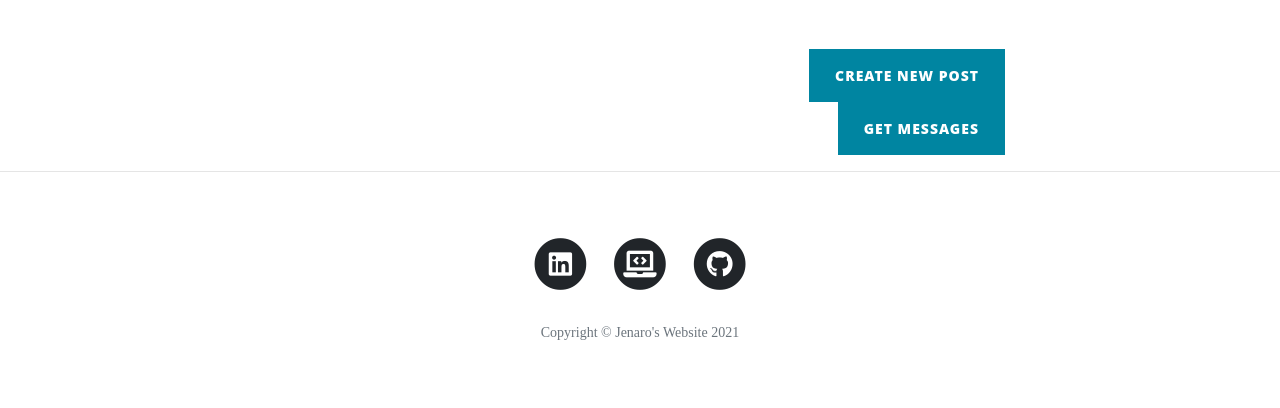
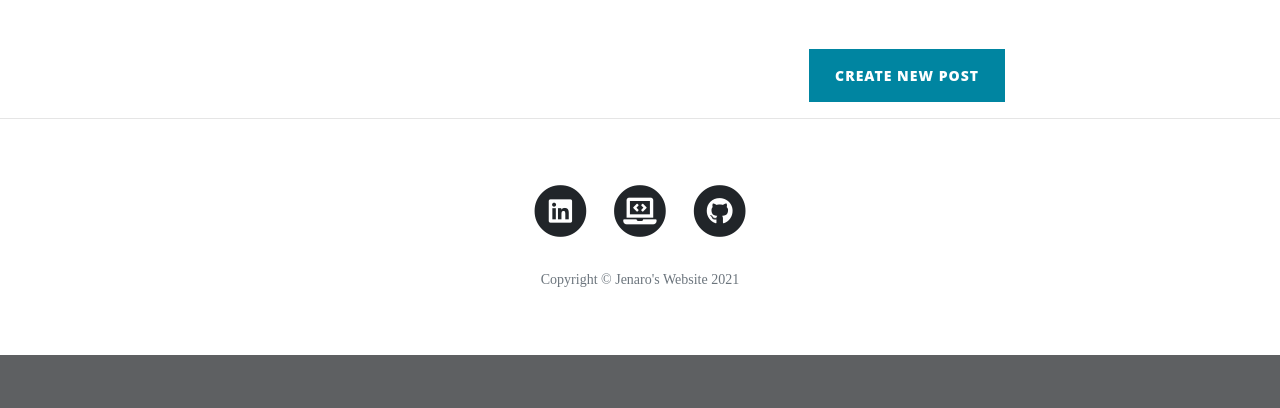
Before and after one commit to Jenaro98/blog_v1, a Flask app: page / in a window 1280 px wide. Shown: the part 533-941 px from the top of the page. After the commit the page ends 888 px from the top, so only its background shows below. Run offline with Flask 2, Linux system fonts and the light colour scheme; the visitor is signed in with stand-in values (Sample User, id 1); data comes from the database, SQL or seed files in the repository; data that the repository does not hold is empty; some libraries are stand-ins or nearby versions.

Commit message:
last few cleanups

```diff
--- a/main.py
+++ b/main.py
@@ -175,6 +175,7 @@ def show_post(post_id):
         )
         db.session.add(new_comment)
         db.session.commit()
+        form.comment_text.data= ""
 
     return render_template("post.html", post=requested_post, form=form, current_user=current_user)
 
--- a/templates/contact.html
+++ b/templates/contact.html
@@ -10,7 +10,7 @@
             {% if msg_sent %}
             <h1>Successfully sent your message</h1>
             {% else: %}
-            <h1>Contact Me Page is still under development and testing</h1>
+            <h1>Contact Me</h1>
             {% endif %}
             <span class="subheading">Have questions? I have answers.</span>
           </div>
--- a/templates/index.html
+++ b/templates/index.html
@@ -45,9 +45,6 @@
         <div class="clearfix">
           <a class="btn btn-primary float-right" href="{{url_for('add_new_post')}}">Create New Post</a>
         </div>
-        <div class="clearfix">
-          <a class="btn btn-primary float-right" href="{{url_for('get_all_messages')}}">Get Messages</a>
-        </div>
         {% endif %}
       </div>
     </div>
```
